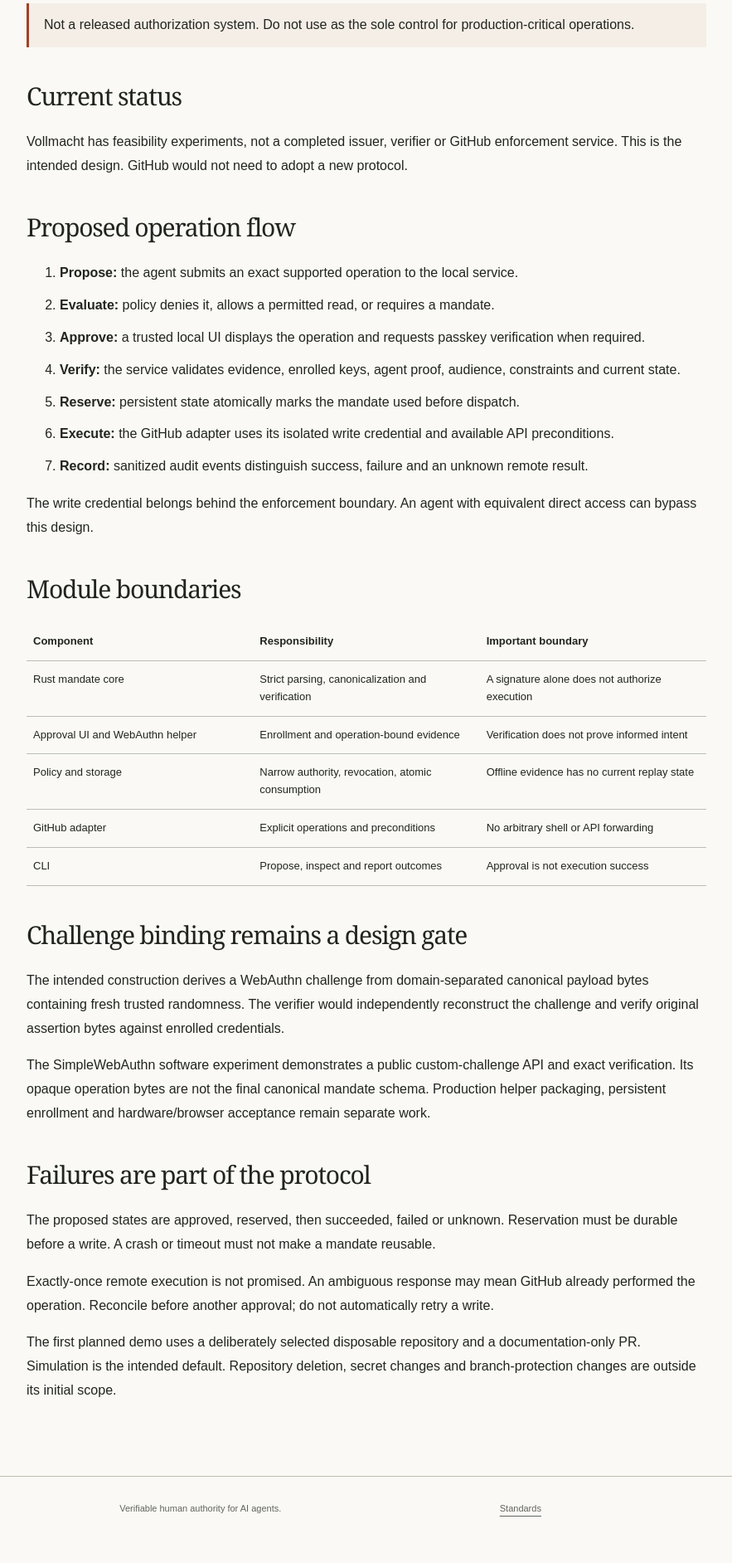
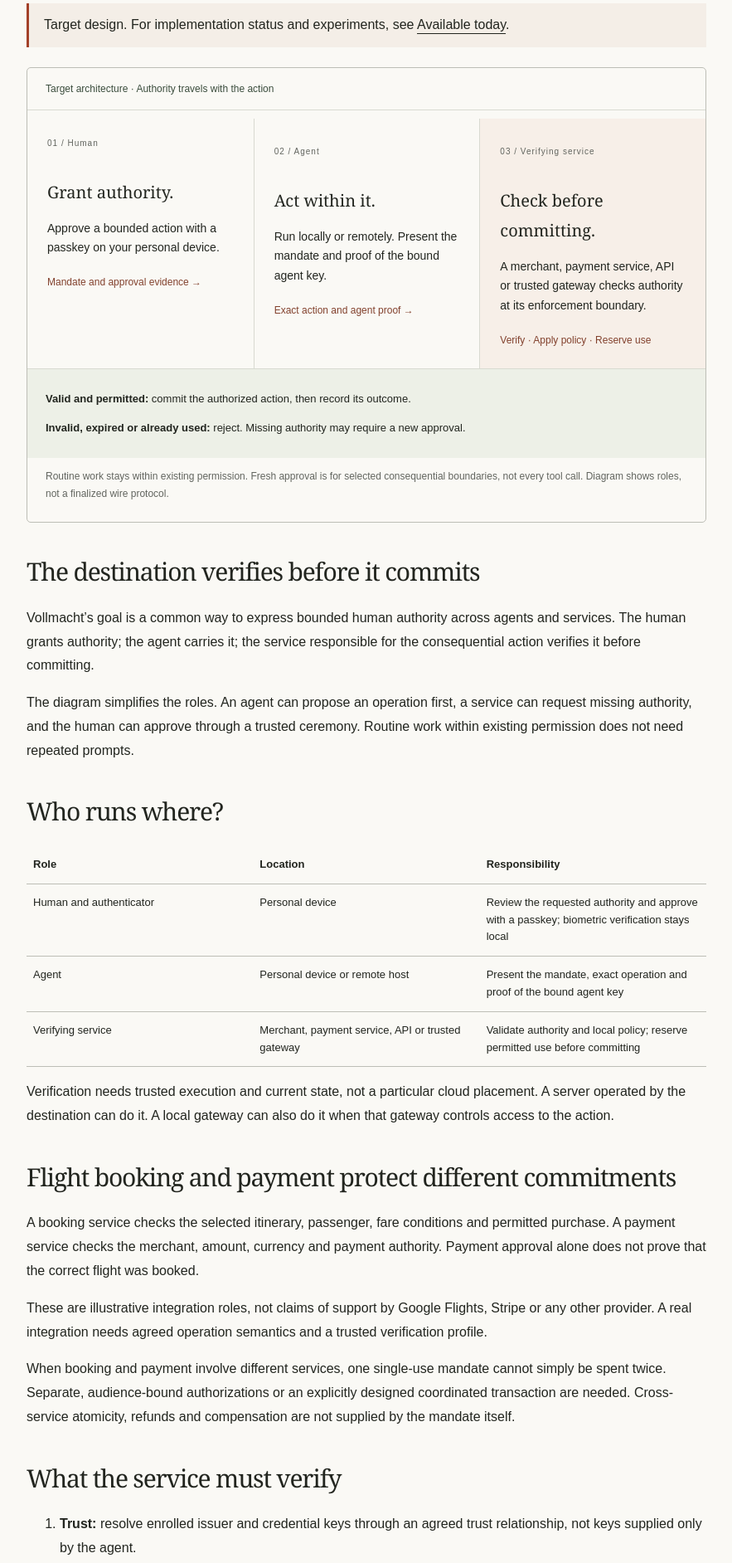
Before and after one commit to vollmachtio/vollmachtio.github.io, an Astro site: page /architecture in a window 1280 px wide. Shown: the part 340-2224 px from the top of the page at 83% size, without its empty margins (252-1135 px from the left). Before the commit the page ends 2197 px from the top, so only its background shows below. Built offline with nearby package versions, Linux system fonts and the light colour scheme; Astro itself is replaced by a stand-in of ours.

Commit message:
Lead with service-side authority vision and role-based flow

```diff
--- a/public/style.css
+++ b/public/style.css
@@ -73,6 +73,19 @@ footer { display: flex; justify-content: space-between; align-items: center; gap
 .skip:focus { transform: none; }
 .sr-only { position: absolute; width: 1px; height: 1px; padding: 0; margin: -1px; overflow: hidden; clip-path: inset(50%); white-space: nowrap; border: 0; }
 .docs-shell { display: grid; grid-template-columns: 180px minmax(0, 1fr); gap: 56px; padding-block: 48px 72px; }
+.vision { padding-block: 12px 52px; }
+.authority-flow { margin: 24px 0; border: 1px solid #bdbeb6; border-radius: 5px; overflow: hidden; }
+.authority-flow figcaption { padding: 18px 22px; border-bottom: 1px solid #d8dad1; font-size: 12px; color: #3b4d3d; }
+.authority-roles { list-style: none; display: grid; grid-template-columns: repeat(3, minmax(0, 1fr)); padding: 0; margin: 0; }
+.authority-roles li { padding: 24px; min-width: 0; }
+.authority-roles li + li { border-left: 1px solid #d8dad1; margin-top: 0; }
+.authority-roles h3 { font-family: Georgia, serif; font-size: 24px; font-weight: 400; margin: 14px 0; }
+.authority-roles p, .prose .authority-roles p { font-size: 14px; line-height: 1.7; }
+.verifying-role { background: #f7efe8; }
+.flow-handoff { display: block; margin-top: 20px; font-size: 12px; color: #82412d; line-height: 1.6; }
+.flow-outcomes { padding: 12px 22px; background: #edf0e7; border-top: 1px solid #d8dad1; }
+.flow-outcomes p, .prose .flow-outcomes p { font-size: 13px; line-height: 1.7; }
+.flow-caption, .prose .flow-caption { padding: 0 22px 12px; font-size: 12px; line-height: 1.7; color: #62655f; }
 .docs-nav { display: flex; flex-direction: column; align-items: flex-start; gap: 18px; font-size: 14px; }
 .docs-nav a[aria-current="page"] { text-decoration: underline; font-weight: 700; }
 .prose { max-width: 820px; min-width: 0; overflow-wrap: anywhere; }
@@ -88,12 +101,16 @@ footer { display: flex; justify-content: space-between; align-items: center; gap
 .prose pre { white-space: pre-wrap; overflow-wrap: anywhere; padding: 20px; background: #efefe7; font-size: 13px; line-height: 1.8; }
 .prose code { font-family: monospace; }
 @media (max-width: 960px) {
+  .prose .authority-roles { grid-template-columns: 1fr; }
+  .prose .authority-roles li + li { border-left: 0; border-top: 1px solid #d8dad1; }
   .wrap { width: calc(100% - 48px); } .flight-flow { gap: 18px; grid-template-columns: 1fr 260px; }
   .workflow { padding: 24px; } .section-top { align-items: flex-start; flex-direction: column; gap: 12px; }
   .concept, .project-status { gap: 40px; } .example-grid, .security-grid { gap: 22px; }
   .example-grid article + article { padding-left: 22px; }
 }
 @media (max-width: 680px) {
+  .authority-roles { grid-template-columns: 1fr; }
+  .authority-roles li + li { border-left: 0; border-top: 1px solid #d8dad1; }
   .docs-shell { grid-template-columns: 1fr; gap: 28px; padding-top: 26px; }
   .docs-nav { flex-direction: row; flex-wrap: wrap; justify-content: flex-start; gap: 18px; }
   .prose table { font-size: 12px; }
--- /dev/null
+++ b/src/components/AuthorityFlow.astro
@@ -0,0 +1,28 @@
+<figure class="authority-flow" aria-label="Human authority flows through an agent to a verifying service">
+  <figcaption>Target architecture · Authority travels with the action</figcaption>
+  <ol class="authority-roles">
+    <li>
+      <span class="category">01 / Human</span>
+      <h3>Grant authority.</h3>
+      <p>Approve a bounded action with a passkey on your personal device.</p>
+      <span class="flow-handoff">Mandate and approval evidence →</span>
+    </li>
+    <li>
+      <span class="category">02 / Agent</span>
+      <h3>Act within it.</h3>
+      <p>Run locally or remotely. Present the mandate and proof of the bound agent key.</p>
+      <span class="flow-handoff">Exact action and agent proof →</span>
+    </li>
+    <li class="verifying-role">
+      <span class="category">03 / Verifying service</span>
+      <h3>Check before committing.</h3>
+      <p>A merchant, payment service, API or trusted gateway checks authority at its enforcement boundary.</p>
+      <span class="flow-handoff">Verify · Apply policy · Reserve use</span>
+    </li>
+  </ol>
+  <div class="flow-outcomes">
+    <p><strong>Valid and permitted:</strong> commit the authorized action, then record its outcome.</p>
+    <p><strong>Invalid, expired or already used:</strong> reject. Missing authority may require a new approval.</p>
+  </div>
+  <p class="flow-caption">Routine work stays within existing permission. Fresh approval is for selected consequential boundaries, not every tool call. Diagram shows roles, not a finalized wire protocol.</p>
+</figure>
--- a/src/layouts/Docs.astro
+++ b/src/layouts/Docs.astro
@@ -1,5 +1,6 @@
 ---
 import Site from './Site.astro';
+import AuthorityFlow from '../components/AuthorityFlow.astro';
 const { frontmatter } = Astro.props;
 const links = [['Quickstart', '/quickstart/'], ['Human Mandates', '/concepts/'], ['Architecture', '/architecture/'], ['Security', '/security/'], ['Standards', '/standards/']];
 ---
@@ -12,7 +13,8 @@
 <p class="eyebrow">Experimental · Design and research</p>
 <h1>{frontmatter.title}</h1>
 <p class="doc-summary">{frontmatter.description}</p>
-<p class="doc-notice">Not a released authorization system. Do not use as the sole control for production-critical operations.</p>
+{frontmatter.vision ? <p class="doc-notice">Target design. For implementation status and experiments, see <a href="/quickstart/">Available today</a>.</p> : <p class="doc-notice">Not a released authorization system. Do not use as the sole control for production-critical operations.</p>}
+{frontmatter.authorityFlow && <AuthorityFlow />}
 <slot />
 </article>
 </main>
--- a/src/pages/architecture.md
+++ b/src/pages/architecture.md
@@ -1,45 +1,62 @@
 ---
 layout: ../layouts/Docs.astro
 title: Architecture
-description: A local enforcement boundary in front of existing APIs.
+description: Human authority, carried by agents and verified where actions happen.
+vision: true
+authorityFlow: true
 ---
 
-## Current status
+## The destination verifies before it commits
 
-Vollmacht has feasibility experiments, not a completed issuer, verifier or GitHub enforcement service. This is the intended design. GitHub would not need to adopt a new protocol.
+Vollmacht's goal is a common way to express bounded human authority across agents and services. The human grants authority; the agent carries it; the service responsible for the consequential action verifies it before committing.
 
-## Proposed operation flow
+The diagram simplifies the roles. An agent can propose an operation first, a service can request missing authority, and the human can approve through a trusted ceremony. Routine work within existing permission does not need repeated prompts.
 
-1. **Propose:** the agent submits an exact supported operation to the local service.
-2. **Evaluate:** policy denies it, allows a permitted read, or requires a mandate.
-3. **Approve:** a trusted local UI displays the operation and requests passkey verification when required.
-4. **Verify:** the service validates evidence, enrolled keys, agent proof, audience, constraints and current state.
-5. **Reserve:** persistent state atomically marks the mandate used before dispatch.
-6. **Execute:** the GitHub adapter uses its isolated write credential and available API preconditions.
-7. **Record:** sanitized audit events distinguish success, failure and an unknown remote result.
+## Who runs where?
 
-The write credential belongs behind the enforcement boundary. An agent with equivalent direct access can bypass this design.
+| Role | Location | Responsibility |
+| :--- | :--- | :--- |
+| Human and authenticator | Personal device | Review the requested authority and approve with a passkey; biometric verification stays local |
+| Agent | Personal device or remote host | Present the mandate, exact operation and proof of the bound agent key |
+| Verifying service | Merchant, payment service, API or trusted gateway | Validate authority and local policy; reserve permitted use before committing |
 
-## Module boundaries
+Verification needs trusted execution and current state, not a particular cloud placement. A server operated by the destination can do it. A local gateway can also do it when that gateway controls access to the action.
 
-| Component | Responsibility | Important boundary |
-| :--- | :--- | :--- |
-| Rust mandate core | Strict parsing, canonicalization and verification | A signature alone does not authorize execution |
-| Approval UI and WebAuthn helper | Enrollment and operation-bound evidence | Verification does not prove informed intent |
-| Policy and storage | Narrow authority, revocation, atomic consumption | Offline evidence has no current replay state |
-| GitHub adapter | Explicit operations and preconditions | No arbitrary shell or API forwarding |
-| CLI | Propose, inspect and report outcomes | Approval is not execution success |
+## Flight booking and payment protect different commitments
 
-## Challenge binding remains a design gate
+A booking service checks the selected itinerary, passenger, fare conditions and permitted purchase. A payment service checks the merchant, amount, currency and payment authority. Payment approval alone does not prove that the correct flight was booked.
 
-The intended construction derives a WebAuthn challenge from domain-separated canonical payload bytes containing fresh trusted randomness. The verifier would independently reconstruct the challenge and verify original assertion bytes against enrolled credentials.
+These are illustrative integration roles, not claims of support by Google Flights, Stripe or any other provider. A real integration needs agreed operation semantics and a trusted verification profile.
 
-The SimpleWebAuthn software experiment demonstrates a public custom-challenge API and exact verification. Its opaque operation bytes are not the final canonical mandate schema. Production helper packaging, persistent enrollment and hardware/browser acceptance remain separate work.
+When booking and payment involve different services, one single-use mandate cannot simply be spent twice. Separate, audience-bound authorizations or an explicitly designed coordinated transaction are needed. Cross-service atomicity, refunds and compensation are not supplied by the mandate itself.
 
-## Failures are part of the protocol
+## What the service must verify
 
-The proposed states are approved, reserved, then succeeded, failed or unknown. Reservation must be durable before a write. A crash or timeout must not make a mandate reusable.
+1. **Trust:** resolve enrolled issuer and credential keys through an agreed trust relationship, not keys supplied only by the agent.
+2. **Evidence:** validate the approval evidence and its binding to the mandate using the agreed profile.
+3. **Agent:** verify possession of the bound agent key and fresh request proof.
+4. **Scope:** match the exact action, resource, constraints, audience and validity window.
+5. **Policy and state:** check current policy, credential status, revocation and replay state; atomically reserve use.
+6. **Commit:** apply available resource preconditions, perform the authorized operation, and record its outcome.
 
-Exactly-once remote execution is not promised. An ambiguous response may mean GitHub already performed the operation. Reconcile before another approval; do not automatically retry a write.
+A valid signature is necessary evidence, not a complete authorization decision. Sharing a signed artifact does not share replay or revocation state between services.
 
-The first planned demo uses a deliberately selected disposable repository and a documentation-only PR. Simulation is the intended default. Repository deletion, secret changes and branch-protection changes are outside its initial scope.
+## Two adoption paths
+
+**Native service integration:** a participating merchant, payment processor or API verifies mandates at its own action boundary. This is the broader target architecture and requires that service's integration and trust configuration.
+
+**Vollmacht gateway:** a local or hosted gateway verifies mandates and calls an existing API using credentials it controls. The destination need not understand Vollmacht. The initial planned GitHub demo follows this path on macOS.
+
+A gateway is effective only if the agent cannot bypass it with equivalent direct credentials. Local enforcement is an adoption path, not a requirement that every agent or verifier live on the user's Mac.
+
+## Approval and execution remain separate
+
+The intended profile binds approval to domain-separated canonical payload bytes with fresh trusted randomness. Precise encoding, trust provisioning and interoperability profiles require review before deployment. A passkey assertion does not prove what the user saw or understood.
+
+For a single-use operation, the intended lifecycle is approved, reserved, then succeeded, failed or unknown. Reservation must be durable before dispatch. A timeout may mean the remote action succeeded; do not automatically retry a consequential operation or make the mandate reusable.
+
+Exactly-once remote execution is not promised. Revocation cannot reliably recall a dispatched action. Read the [security boundaries](/security/) and [standards mappings](/standards/) for the limits.
+
+## Available today
+
+Design documentation and feasibility experiments are available to project contributors. A completed service-side integration, production verifier and GitHub enforcement service are not released. See [what you can try today](/quickstart/) for the current state.
```
Also changed, not shown: src/pages/concepts.md (+5 -2 lines), src/pages/index.astro (+11 -5 lines), 1 other file.
